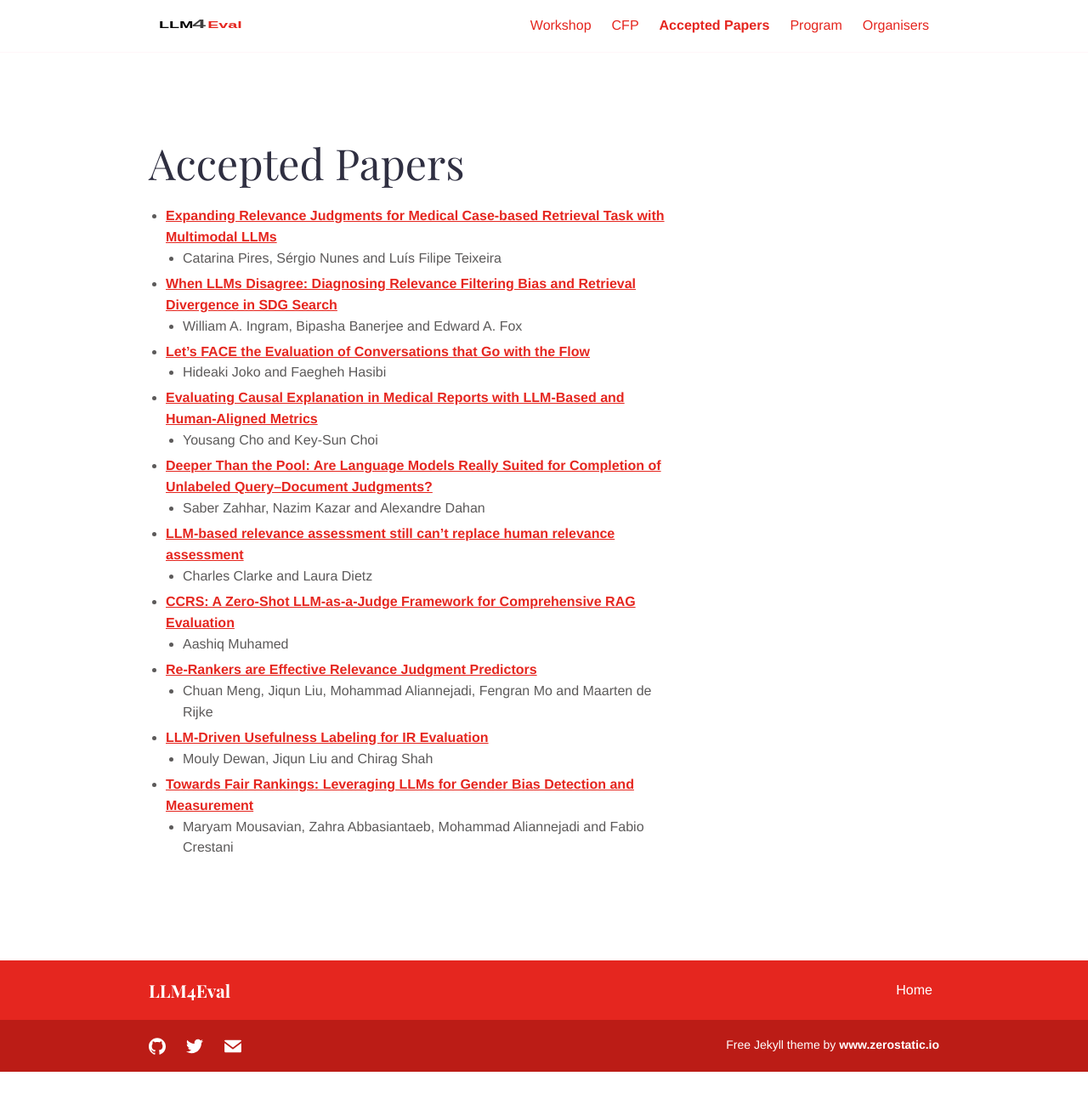
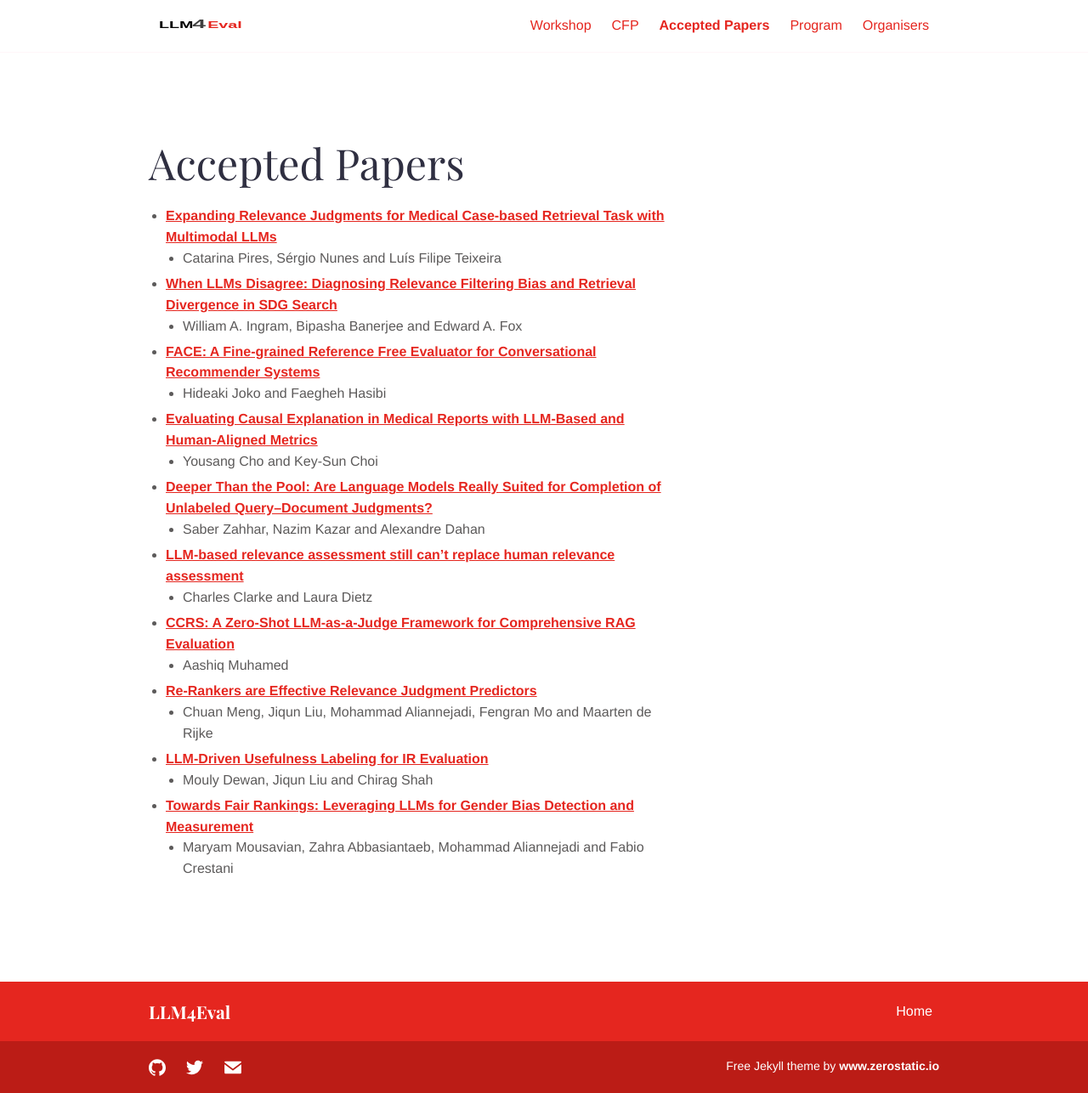
Before and after one commit to llm4eval/SIGIR2025, a Jekyll site: the page built from papers.md, in a window 1280 px wide. Shown: the whole page at 85% size. Built offline with Jekyll 4.4.1, drawn with Linux system fonts in a browser that asks for light colours; before the commit the page ends 1261 px from its top, so only the background shows below that.

Commit message:
Updated accepted papers

```diff
--- a/_layouts/teams.html
+++ b/_layouts/teams.html
@@ -56,7 +56,7 @@ bodyClass: "page-teams"
             <li>Marwah Alaofi – RMIT University</li>
             <li>Paul Thomas – Microsoft</li>
             <li>Sean MacAvaney – University of Glasgow</li>
-            <li>Senjuti Dutta – Self</li>
+            <li>Senjuti Dutta </li>
             <li>Xi Wang – University of Sheffield</li>
             <li>Yiqun Liu – Tsinghua University</li>
             <li>Yue Feng – UCL</li>
--- a/papers.md
+++ b/papers.md
@@ -5,32 +5,32 @@ description: Accepted Papers
 bodyClass: page-about
 ---
 
-- __[Expanding Relevance Judgments for Medical Case-based Retrieval Task with Multimodal LLMs](#){:target="_blank" rel="noopener"}__
+- __[Expanding Relevance Judgments for Medical Case-based Retrieval Task with Multimodal LLMs](https://arxiv.org/abs/2506.17782){:target="_blank" rel="noopener"}__
   * Catarina Pires, Sérgio Nunes and Luís Filipe Teixeira
 
 - __[When LLMs Disagree: Diagnosing Relevance Filtering Bias and Retrieval Divergence in SDG Search](#){:target="_blank" rel="noopener"}__
   * William A. Ingram, Bipasha Banerjee and Edward A. Fox
 
-- __[Let's FACE the Evaluation of Conversations that Go with the Flow](#){:target="_blank" rel="noopener"}__
+- __[FACE: A Fine-grained Reference Free Evaluator for Conversational Recommender Systems](https://arxiv.org/abs/2506.00314){:target="_blank" rel="noopener"}__
   * Hideaki Joko and Faegheh Hasibi
 
-- __[Evaluating Causal Explanation in Medical Reports with LLM-Based and Human-Aligned Metrics](#){:target="_blank" rel="noopener"}__
+- __[Evaluating Causal Explanation in Medical Reports with LLM-Based and Human-Aligned Metrics](http://arxiv.org/abs/2506.18387){:target="_blank" rel="noopener"}__
   * Yousang Cho and Key-Sun Choi
 
-- __[Deeper Than the Pool: Are Language Models Really Suited for Completion of Unlabeled Query–Document Judgments?](#){:target="_blank" rel="noopener"}__
+- __[Deeper Than the Pool: Are Language Models Really Suited for Completion of Unlabeled Query–Document Judgments?](https://hal.science/view/index/docid/5121639){:target="_blank" rel="noopener"}__
   * Saber Zahhar, Nazim Kazar and Alexandre Dahan
 
-- __[LLM-based relevance assessment still can't replace human relevance assessment](#){:target="_blank" rel="noopener"}__
+- __[LLM-based relevance assessment still can't replace human relevance assessment](https://arxiv.org/abs/2412.17156){:target="_blank" rel="noopener"}__
   * Charles Clarke and Laura Dietz
 
-- __[CCRS: A Zero-Shot LLM-as-a-Judge Framework for Comprehensive RAG Evaluation](#){:target="_blank" rel="noopener"}__
+- __[CCRS: A Zero-Shot LLM-as-a-Judge Framework for Comprehensive RAG Evaluation](https://arxiv.org/abs/2506.20128){:target="_blank" rel="noopener"}__
   * Aashiq Muhamed
 
-- __[Re-Rankers are Effective Relevance Judgment Predictors](#){:target="_blank" rel="noopener"}__
+- __[Re-Rankers are Effective Relevance Judgment Predictors](https://chuanmeng.github.io/files/papers/rerank2judge.pdf){:target="_blank" rel="noopener"}__
   * Chuan Meng, Jiqun Liu, Mohammad Aliannejadi, Fengran Mo and Maarten de Rijke
 
-- __[LLM-Driven Usefulness Labeling for IR Evaluation](#){:target="_blank" rel="noopener"}__
+- __[LLM-Driven Usefulness Labeling for IR Evaluation](https://arxiv.org/abs/2503.08965){:target="_blank" rel="noopener"}__
   * Mouly Dewan, Jiqun Liu and Chirag Shah
 
-- __[Towards Fair Rankings: Leveraging LLMs for Gender Bias Detection and Measurement](#){:target="_blank" rel="noopener"}__
+- __[Towards Fair Rankings: Leveraging LLMs for Gender Bias Detection and Measurement](https://arxiv.org/abs/2506.22372){:target="_blank" rel="noopener"}__
   * Maryam Mousavian, Zahra Abbasiantaeb, Mohammad Aliannejadi and Fabio Crestani
```
Also changed, not shown: 1 other file.
